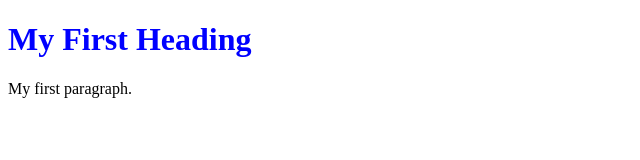
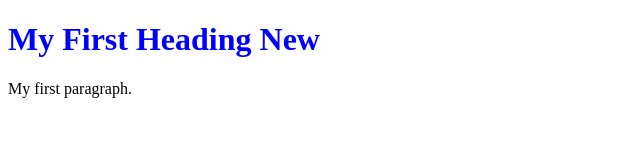
Before and after one commit to danilopejcic/danilopejcic.github.io, a plain HTML site: page index.html in a window 1280 px wide. Shown: the whole page, without its empty margins (0-640 px from the left). Drawn offline with Linux system fonts and the light colour scheme.

Commit message:
index html some changes

```diff
--- a/index.html
+++ b/index.html
@@ -5,7 +5,7 @@
 </head>
 <body>
 
-<h1>My First Heading</h1>
+<h1>My First Heading New</h1>
 <p>My first paragraph.</p>
 
 </body>
```
